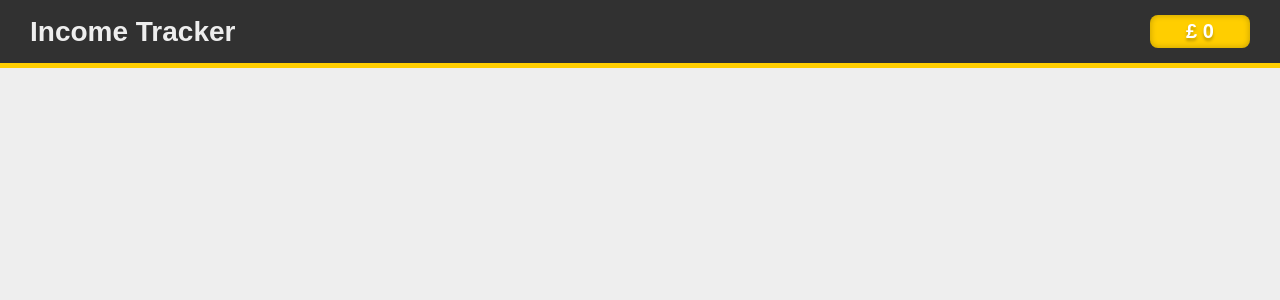
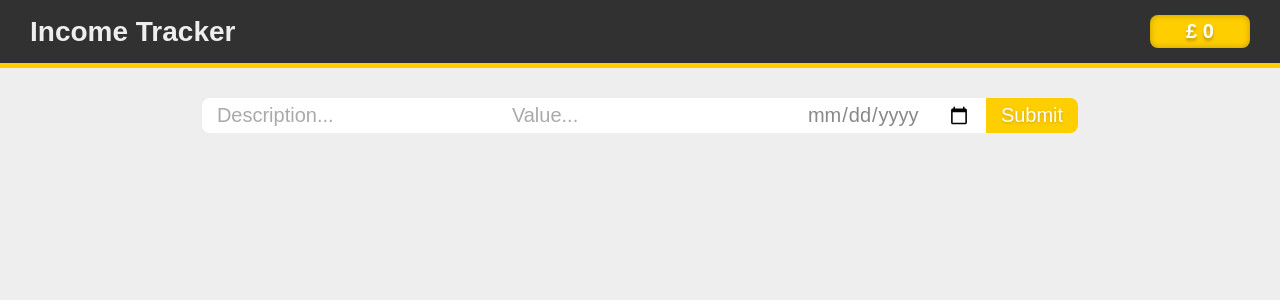
Before and after one commit to sharif-jatri/income-tracker-vue-composition, a Vue app: page / in a window 1280 px wide. Shown: the top 300 px of the page. Built offline with nearby package versions, Linux system fonts and the light colour scheme.

Commit message:
submit income form values

```diff
--- a/src/App.vue
+++ b/src/App.vue
@@ -1,14 +1,17 @@
 <template>
   <TopNavbar :totalIncome="state.totalIncome" />
+  <IncomeForm @add-income="addIncome" />
 </template>
 
 <script>
 import {reactive, computed } from "vue";
 import TopNavbar from "./components/layouts/TopNavbar";
+import IncomeForm from "@/components/IncomeForm";
 export default {
   name: 'App',
   components: {
-    TopNavbar
+    TopNavbar,
+    IncomeForm
   },
   setup(){
     const state = reactive({
@@ -22,10 +25,20 @@
         }
         return temp;
       })
-    })
+    });
+
+    function addIncome(data){
+      state.income = [...state.income, {
+        id: Date.now(),
+        description: data.description,
+        value: parseInt(data.value),
+        date: data.date,
+      }]
+    }
 
     return{
-      state
+      state,
+      addIncome
     }
   }
 }
--- /dev/null
+++ b/src/components/IncomeForm.vue
@@ -0,0 +1,86 @@
+<template>
+  <form @submit.prevent="formHandler">
+    <input type="text" placeholder="Description..." v-model="formData.description">
+    <input type="number" placeholder="Value..." v-model="formData.value">
+    <input type="date" placeholder="Date..." v-model="formData.date">
+    <input type="submit" placeholder="Submit">
+  </form>
+</template>
+
+<script>
+import {reactive } from "vue";
+
+export default {
+  name: "IncomeForm",
+  props: {
+    state: Object
+  },
+  setup(props, {emit}){
+    const formData = reactive({
+      description: null,
+      value: null,
+      date: null,
+    });
+
+    function formHandler(){
+      console.log(formData)
+      emit('add-income',{
+        description: formData.description,
+        value: formData.value,
+        date: formData.date,
+      })
+
+      formData.description = null
+      formData.value = null
+      formData.date = null
+    }
+
+    return{
+      formData,
+      formHandler
+    }
+  }
+}
+</script>
+
+<style scoped>
+form {
+  display: flex;
+  justify-content: center;
+  margin-top: 30px;
+}
+form input {
+  color: #888;
+  border: none;
+  outline: none;
+  font-size: 20px;
+}
+form input::placeholder {
+  color: #AAA;
+}
+form input:not([type="submit"]) {
+  display: block;
+  background: #FFF;
+  border: none;
+  outline: none;
+  padding: 5px 15px;
+}
+form input[type="submit"] {
+  display: block;
+  background: none;
+  border: none;
+  outline: none;
+  color: #FFF;
+  font-weight: 500;
+  text-shadow: 0px 1px 3px rgba(0, 0, 0, 0.2);
+  padding: 5px 15px;
+  background-color: #FFCE00;
+  cursor: pointer;
+}
+form input:first-of-type {
+  border-radius: 8px 0px 0px 8px;
+}
+form input:last-of-type {
+  border-radius: 0px 8px 8px 0px;
+}
+</style>
```
